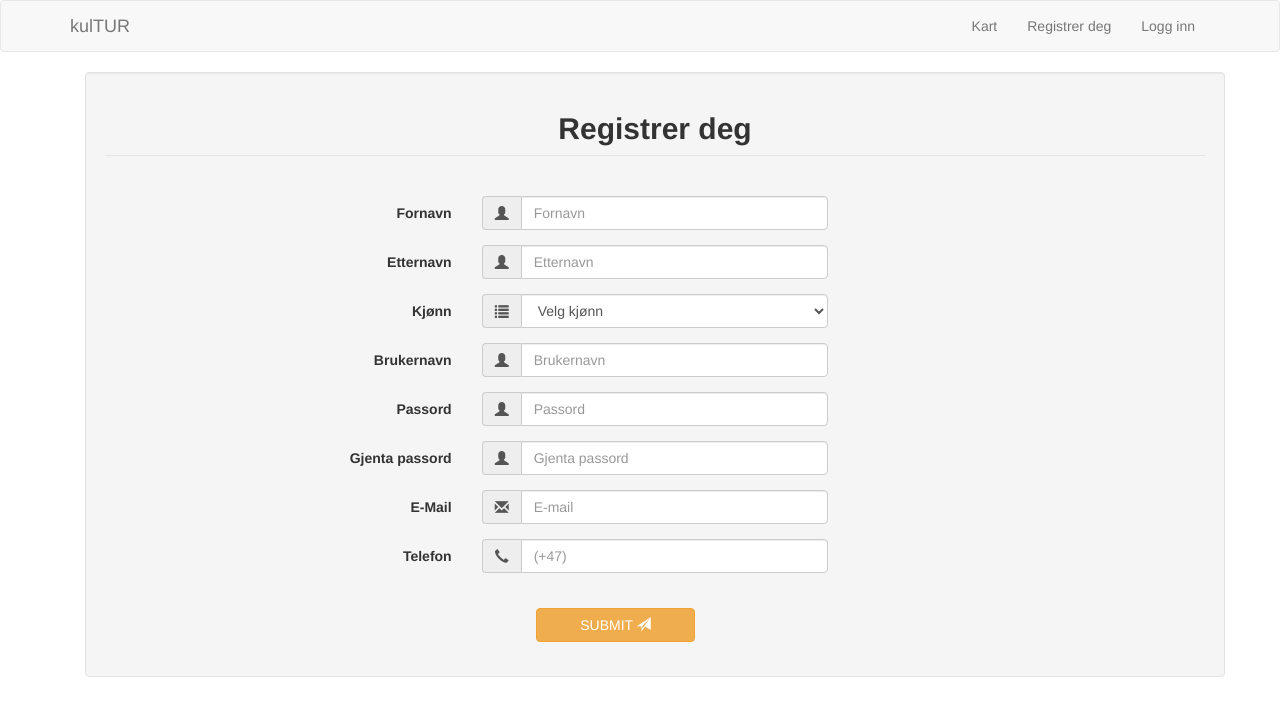
After one commit to mtfalch/kulTUR, a Flask app: page /registration in a window 1280 px wide. The commit adds this page. Shown: the top 716 px of the page. Run offline with Flask 2, Linux system fonts and the light colour scheme; some libraries are stand-ins or nearby versions.

Commit message:
set mainpage as first page and tried to make the registration form nice...

```diff
--- a/app/routes.py
+++ b/app/routes.py
@@ -8,12 +8,11 @@ from app.models import User
 @app.route('/')
 @app.route('/index')
 @app.route('/mainpage')
-@login_required
+
 def mainpage():
     return render_template('mainpage.html', title='Main Page')
 
 @app.route('/map')
-@login_required
 def map():
     return render_template('map.html', title='Map')
 
@@ -39,8 +38,8 @@ def logout():
     logout_user()
     return redirect(url_for('mainpage'))
 
-@app.route('/signup', methods=['GET', 'POST'])
-def signup():
+@app.route('/registration', methods=['GET', 'POST'])
+def registration():
     if current_user.is_authenticated:
         return redirect(url_for('mainpage'))
     form = SignUpForm()
@@ -55,7 +54,7 @@ def signup():
         db.session.commit()
         flash('Gratulerer, du er nå en registrert bruker!')
         return redirect(url_for('mainpage'))
-    return render_template('signup.html', title='Register', form=form)
+    return render_template('registration.html', title='Register', form=form)
 
 @app.route('/user/<username>')
 @login_required
--- a/app/templates/base.html
+++ b/app/templates/base.html
@@ -19,7 +19,8 @@
             <div class="collapse navbar-collapse" id="bs-example-navbar-collapse-1">
                 <ul class="nav navbar-nav navbar-right">
                     {% if current_user.is_anonymous %}
-                    <li><a href="{{ url_for('signup') }}">Registrer deg</a></li>
+                    <li><a href="{{url_for('map')}}">Kart</a></li>
+                    <li><a href="{{ url_for('registration') }}">Registrer deg</a></li>
                     <li><a href="{{ url_for('login') }}">Logg inn</a></li>
                     {% else %}
                     <li><a href="{{url_for('map')}}">Kart</a></li>
--- a/app/templates/login.html
+++ b/app/templates/login.html
@@ -9,7 +9,7 @@
         </div>
     </div>
     <br>
-    <p>Ny bruker? <a href="{{ url_for('signup') }}">Klikk for registrering!</a></p>
+    <p>Ny bruker? <a href="{{ url_for('registration') }}">Klikk for registrering!</a></p>
 
 
 {% endblock %}
--- a/app/templates/mainpage.html
+++ b/app/templates/mainpage.html
@@ -2,9 +2,9 @@
 
 {% block app_content %}
 
-    <div class="jumbotron text-center" style="background: url(https://wikitravel.org/upload/shared//8/80/Trondheim_Banner.jpg); background-size: 100% 100%;">
-      <h1>Finn en kul tur da vel!</h1>.text
-      <p>Utforsk Bymarkas mange turer, sjekk hva andre har sagt om løypa og legg inn egene kommentarer. </p>
+    <div class="jumbotron text-center" style="background: url(http://i65.tinypic.com/2udujjn.jpg); background-size: 100% 100%;">
+      <h1 style=color:antiquewhite> Finn en kul tur da vel!</h1>
+      <p style=color:antiquewhite> Utforsk Bymarkas mange turer, sjekk hva andre har sagt om løypa og legg inn egene kommentarer. </p>
     </div>
 
 {% endblock %}
--- /dev/null
+++ b/app/templates/registration.html
@@ -0,0 +1,126 @@
+{% extends "base.html" %}
+
+{% block app_content %}
+
+    <div class="container">
+
+        <form class="well form-horizontal" action=" " method="post"  id="contact_form">
+    <fieldset>
+
+    <!-- Form Name -->
+    <legend><h2 align="center"><b>Registrer deg</b></h2></legend><br>
+
+    <!-- Text input-->
+
+    <div class="form-group">
+      <label class="col-md-4 control-label">Fornavn</label>
+      <div class="col-md-4 inputGroupContainer">
+      <div class="input-group">
+      <span class="input-group-addon"><i class="glyphicon glyphicon-user"></i></span>
+      <input  name="first_name" placeholder="Fornavn" class="form-control"  type="text">
+        </div>
+      </div>
+    </div>
+
+    <!-- Text input-->
+
+    <div class="form-group">
+      <label class="col-md-4 control-label" >Etternavn</label>
+        <div class="col-md-4 inputGroupContainer">
+        <div class="input-group">
+      <span class="input-group-addon"><i class="glyphicon glyphicon-user"></i></span>
+      <input name="last_name" placeholder="Etternavn" class="form-control"  type="text">
+        </div>
+      </div>
+    </div>
+
+      <div class="form-group">
+      <label class="col-md-4 control-label">Kjønn</label>
+        <div class="col-md-4 selectContainer">
+        <div class="input-group">
+            <span class="input-group-addon"><i class="glyphicon glyphicon-list"></i></span>
+        <select name="department" class="form-control selectpicker">
+          <option value="">Velg kjønn</option>
+          <option >Kvinne</option>
+          <option >Mann</option>
+          <option >Annet</option>
+        </select>
+      </div>
+    </div>
+    </div>
+
+    <!-- Text input-->
+
+    <div class="form-group">
+      <label class="col-md-4 control-label">Brukernavn</label>
+      <div class="col-md-4 inputGroupContainer">
+      <div class="input-group">
+      <span class="input-group-addon"><i class="glyphicon glyphicon-user"></i></span>
+      <input  name="user_name" placeholder="Brukernavn" class="form-control"  type="text">
+        </div>
+      </div>
+    </div>
+
+    <!-- Text input-->
+
+    <div class="form-group">
+      <label class="col-md-4 control-label" >Passord</label>
+        <div class="col-md-4 inputGroupContainer">
+        <div class="input-group">
+      <span class="input-group-addon"><i class="glyphicon glyphicon-user"></i></span>
+      <input name="user_password" placeholder="Passord" class="form-control"  type="password">
+        </div>
+      </div>
+    </div>
+
+    <!-- Text input-->
+
+    <div class="form-group">
+      <label class="col-md-4 control-label" >Gjenta passord</label>
+        <div class="col-md-4 inputGroupContainer">
+        <div class="input-group">
+      <span class="input-group-addon"><i class="glyphicon glyphicon-user"></i></span>
+      <input name="confirm_password" placeholder="Gjenta passord" class="form-control"  type="password">
+        </div>
+      </div>
+    </div>
+
+    <!-- Text input-->
+           <div class="form-group">
+      <label class="col-md-4 control-label">E-Mail</label>
+        <div class="col-md-4 inputGroupContainer">
+        <div class="input-group">
+            <span class="input-group-addon"><i class="glyphicon glyphicon-envelope"></i></span>
+      <input name="email" placeholder="E-mail" class="form-control"  type="text">
+        </div>
+      </div>
+    </div>
+
+
+    <!-- Text input-->
+
+    <div class="form-group">
+      <label class="col-md-4 control-label">Telefon</label>
+        <div class="col-md-4 inputGroupContainer">
+        <div class="input-group">
+            <span class="input-group-addon"><i class="glyphicon glyphicon-earphone"></i></span>
+      <input name="contact_no" placeholder="(+47)" class="form-control" type="text">
+        </div>
+      </div>
+    </div>
+
+    <!-- Select Basic -->
+    <!-- Button -->
+    <div class="form-group">
+      <label class="col-md-4 control-label"></label>
+      <div class="col-md-4"><br>
+        &nbsp&nbsp&nbsp&nbsp&nbsp&nbsp&nbsp&nbsp&nbsp&nbsp&nbsp&nbsp&nbsp&nbsp<button type="submit" class="btn btn-warning" >&nbsp&nbsp&nbsp&nbsp&nbsp&nbsp&nbsp&nbspSUBMIT <span class="glyphicon glyphicon-send"></span>&nbsp&nbsp&nbsp&nbsp&nbsp&nbsp&nbsp&nbsp</button>
+      </div>
+    </div>
+
+    </fieldset>
+    </form>
+    </div>
+        </div><!-- /.container -->
+
+{% endblock %}
--- /dev/null
+++ b/app/templates/registration_css.css
@@ -0,0 +1 @@
+#success_message{ display: none;}
```
Also changed, not shown: app/templates/registration_js.js (added, +109 -0 lines), img/bymarka2.jpg (added).
